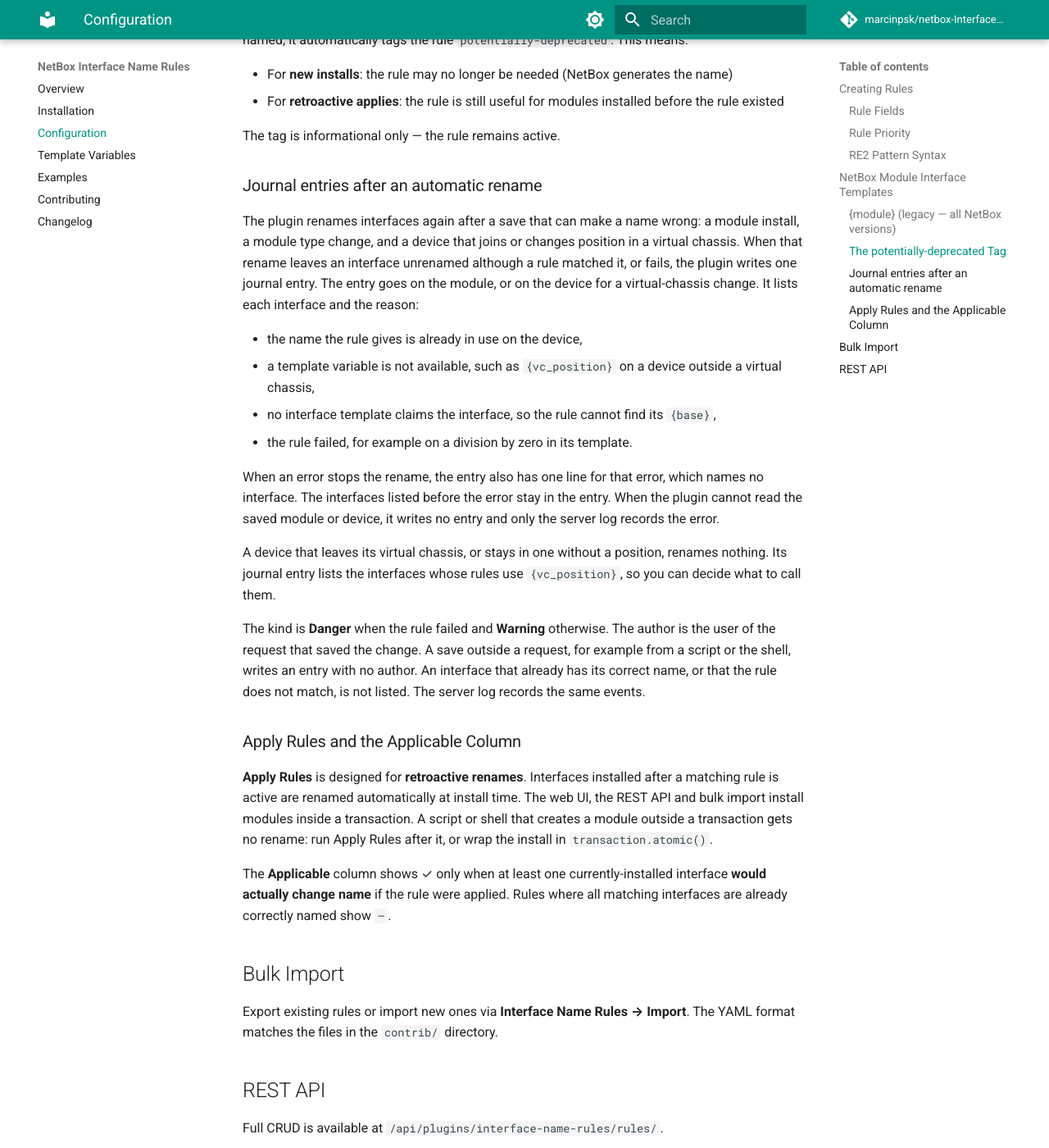
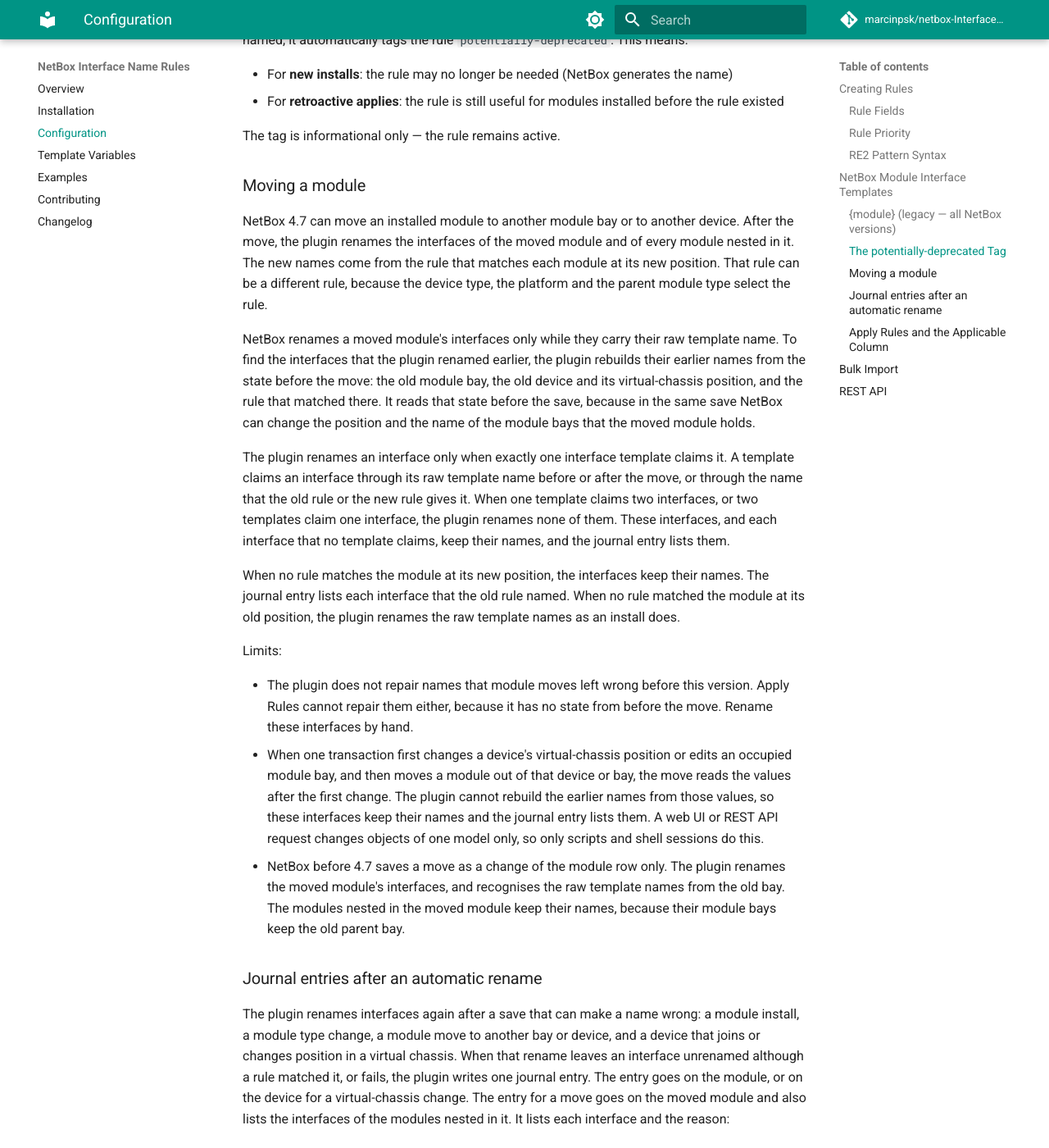
Before and after one commit to marcinpsk/netbox-InterfaceNameRules-plugin, an MkDocs documentation site: the page built from docs/configuration.md, in a window 1280 px wide and 1400 px high, scrolled down 2615 px. Shown: the whole window at 82% size. Built offline with MkDocs 1.6.1 and Material for MkDocs 9.7.7, drawn with Linux system fonts in a browser that asks for light colours; comment, search, counter and statistics services are not loaded; some of the changed text lies outside the part shown.

Commit message:
docs: describe the module move trigger and the names it cannot repair
The configuration guide says what a move renames, how the plugin finds the
names it gave before the move, and what the journal entry lists. It
states three limits: names that earlier moves left wrong are not
repaired; a script or shell transaction that changes a device's
virtual-chassis position or an occupied bay and then moves a module out
of it leaves names unrecognised and reported; and NetBox before 4.7 moves
only the module row, so nested modules keep their names.

ADR 0015 no longer calls the move trigger unimplemented, and records how
a type change and a move in one transaction reapply. The glossary lists
the move as a rename trigger and says what the previous state of a move
holds.

Refs #119

```diff
--- a/docs/configuration.md
+++ b/docs/configuration.md
@@ -85,20 +85,66 @@
 
 The tag is informational only — the rule remains active.
 
+### Moving a module
+
+NetBox 4.7 can move an installed module to another module bay or to another
+device. After the move, the plugin renames the interfaces of the moved module
+and of every module nested in it. The new names come from the rule that matches
+each module at its new position. That rule can be a different rule, because the
+device type, the platform and the parent module type select the rule.
+
+NetBox renames a moved module's interfaces only while they carry their raw
+template name. To find the interfaces that the plugin renamed earlier, the plugin
+rebuilds their earlier names from the state before the move: the old module bay,
+the old device and its virtual-chassis position, and the rule that matched there.
+It reads that state before the save, because in the same save NetBox can change
+the position and the name of the module bays that the moved module holds.
+
+The plugin renames an interface only when exactly one interface template claims
+it. A template claims an interface through its raw template name before or after
+the move, or through the name that the old rule or the new rule gives it. When one
+template claims two interfaces, or two templates claim one interface, the plugin
+renames none of them. These interfaces, and each interface that no template
+claims, keep their names, and the journal entry lists them.
+
+When no rule matches the module at its new position, the interfaces keep their
+names. The journal entry lists each interface that the old rule named. When no
+rule matched the module at its old position, the plugin renames the raw template
+names as an install does.
+
+Limits:
+
+- The plugin does not repair names that module moves left wrong before this
+  version. Apply Rules cannot repair them either, because it has no state from
+  before the move. Rename these interfaces by hand.
+- When one transaction first changes a device's virtual-chassis position or edits
+  an occupied module bay, and then moves a module out of that device or bay, the
+  move reads the values after the first change. The plugin cannot rebuild the
+  earlier names from those values, so these interfaces keep their names and the
+  journal entry lists them. A web UI or REST API request changes objects of one
+  model only, so only scripts and shell sessions do this.
+- NetBox before 4.7 saves a move as a change of the module row only. The
+  plugin renames the moved module's interfaces, and recognises the raw template
+  names from the old bay. The modules nested in the moved module keep their
+  names, because their module bays keep the old parent bay.
+
 ### Journal entries after an automatic rename
 
 The plugin renames interfaces again after a save that can make a name wrong: a
-module install, a module type change, and a device that joins or changes position
-in a virtual chassis. When that rename leaves an interface unrenamed although a
-rule matched it, or fails, the plugin writes one journal entry. The entry goes on
-the module, or on the device for a virtual-chassis change. It lists each
-interface and the reason:
+module install, a module type change, a module move to another bay or device,
+and a device that joins or changes position in a virtual chassis. When that
+rename leaves an interface unrenamed although a rule matched it, or fails, the
+plugin writes one journal entry. The entry goes on the module, or on the device
+for a virtual-chassis change. The entry for a move goes on the moved module and
+also lists the interfaces of the modules nested in it. It lists each interface
+and the reason:
 
 - the name the rule gives is already in use on the device,
 - a template variable is not available, such as `{vc_position}` on a device
   outside a virtual chassis,
-- no interface template claims the interface, so the rule cannot find its
-  `{base}`,
+- no single interface template claims the interface, so the rule cannot find its
+  `{base}`, or, after a move, the plugin cannot tell which name the interface had,
+- no rule matches a moved module at its new position,
 - the rule failed, for example on a division by zero in its template.
 
 When an error stops the rename, the entry also has one line for that error,
```
Also changed, not shown: CONTEXT.md (+3 -3 lines), README.md (+1 -1 lines), docs/adr/0015-reapply-from-a-rename-trigger-with-its-previous-state.md (+2 -2 lines), docs/index.md (+1 -1 lines).
